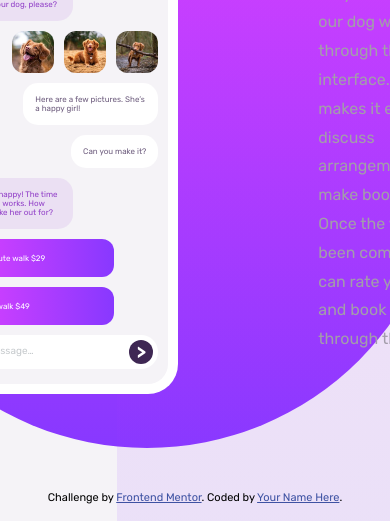
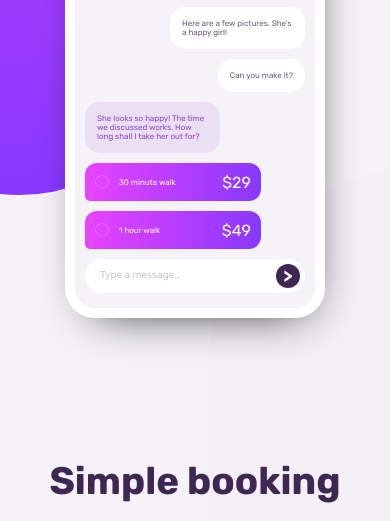
Before and after one commit to Ramon-Alvez/Frontend-Mentor-HTML-CSS-Intermediate-ChatApp-CSS-illustration, a plain HTML site: page index.html in a window 390 px wide. Shown: the part 269-790 px from the top of the page. Drawn offline with Linux system fonts and the light colour scheme.

Commit message:
style: Estilizando o responsivo

```diff
--- /dev/null
+++ b/assets/css/responsive.css
@@ -0,0 +1,24 @@
+@media screen and (max-width: 900px) {
+    /* PATTERN STYLE */
+    body .pattern-left {
+        width: 34.5rem;
+        bottom: 45%;
+    }
+    body .pattern-right {
+        width: 41rem;
+        top: 52%;
+        right: -22.7rem;
+    }
+
+    /* Main Style */
+    main {
+        flex-wrap: wrap;
+    }
+    main .mockup-container {
+        justify-content: center;
+    }
+    main #card {
+        align-items: center;
+        text-align: center;
+    }
+}
--- a/assets/css/style.css
+++ b/assets/css/style.css
@@ -23,23 +23,24 @@ body {
 
 /* PATTERN STYLE */
 body .pattern-left {
-    height: 85%;
+    height: 100vh;
     width: 60rem;
     background: linear-gradient(var(--Gradient1), var(--Gradient2));
     position: absolute;
     z-index: -1;
     left: -15.3rem;
+    bottom: 15%;
     border-radius: 0 0 30rem 30rem;
 }
 body .pattern-right {
-    height: 85vh;
+    height: 100vh;
     width: 50rem;
     background: linear-gradient(var(--Gradient1), var(--Gradient2));
-    opacity: 0.1;
+    opacity: 0.02;
     position: absolute;
     z-index: -1;
     right: -22.7rem;
-    bottom: 0;
+    top: 15%;
     border-radius: 25rem 25rem 0 0;
 }
 
@@ -77,6 +78,7 @@ main #card p {
     width: 26rem;
     padding: 1rem;
     border-radius: 3rem;
+    box-shadow: 0.5rem 1.5rem 5rem -2.5rem black;
 }
 #cel #cel-display {
     background-color: var(--AppBackground);
@@ -184,7 +186,7 @@ main #card p {
 #cel #cel-display .menu #menu-checkbox:checked ~ .menu-list {
     display: flex;
     flex-direction: column;
-    width: 9rem;
+    width: 8.5rem;
     position: absolute;
     top: -0.2rem;
     z-index: -1;
@@ -296,7 +298,9 @@ main #card p {
     position: relative;
 }
 .poll li span {
-
+    font-size: calc(2 * var(--CelFontSize));
+    position: absolute;
+    right: 1rem;
 }
 .poll input {
     all: unset;
--- a/index.html
+++ b/index.html
@@ -11,6 +11,7 @@
   <link rel="stylesheet" href="assets/css/reset.css">
   <link rel="stylesheet" href="assets/css/variables.css">
   <link rel="stylesheet" href="assets/css/style.css">
+  <link rel="stylesheet" href="assets/css/responsive.css">
 
   <!-- Feel free to remove these styles or customise in your own stylesheet 👍 -->
   <style>
@@ -80,11 +81,13 @@
             <ul class="poll">
               <li>
                 <input type="radio" name="option" id="option-1">
-                <label for="option-1">30 minute walk <span>$29</span></label>
+                <label for="option-1">30 minute walk</label>
+                <span>$29</span>
               </li>
               <li>
                 <input type="radio" name="option" id="option-2">
-                <label for="option-2">1 hour walk <span>$49</span></label>
+                <label for="option-2">1 hour walk</label>
+                <span>$49</span>
               </li>
             </ul>
 
@@ -108,8 +111,8 @@
   </main>
 
   <footer class="attribution">
-    Challenge by <a href="https://www.frontendmentor.io?ref=challenge" target="_blank">Frontend Mentor</a>.
-    Coded by <a href="#">Your Name Here</a>.
+    Challenge by <a href="https://www.frontendmentor.io?ref=challenge" target="_blank" aria-label="Visit Frontend Mentor Challenge pages">Frontend Mentor</a>.
+    Coded by <a href="https://www.linkedin.com/in/ramon-alvez" target="_blank" aria-label="Visit my LinkedIn" title="My LinkedIn">Ramon Alves</a>.
   </footer>
 </body>
 </html>
```
